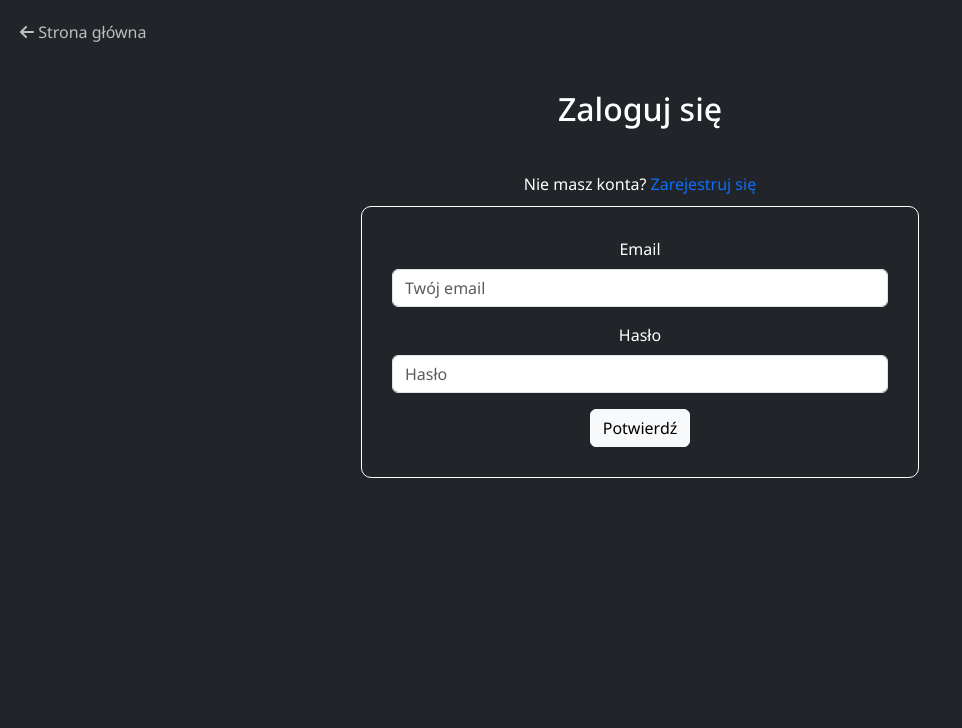
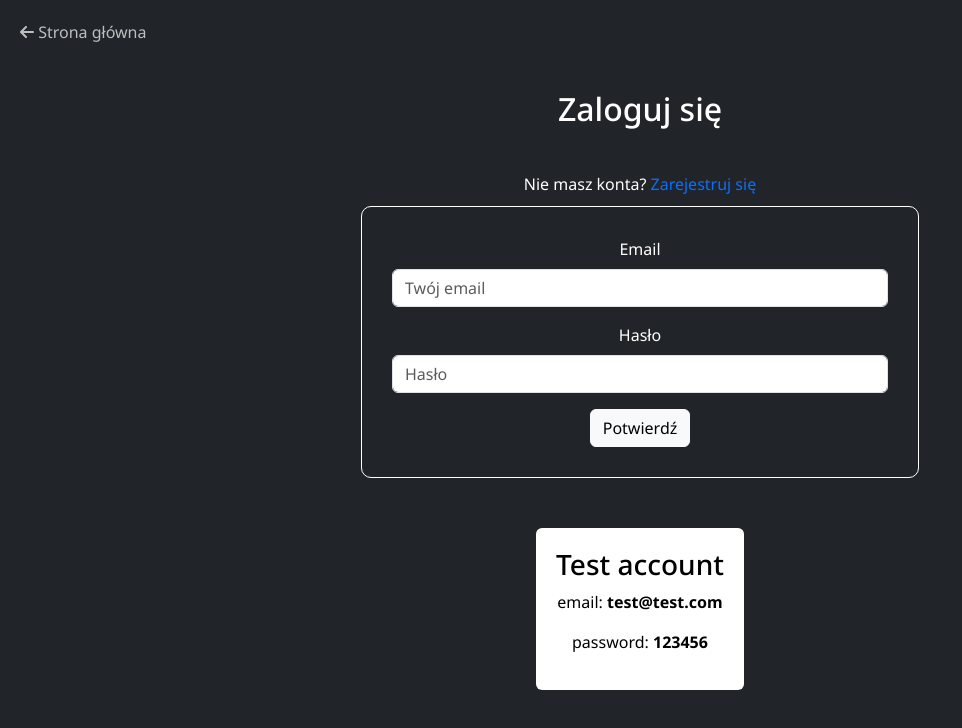
Before and after one commit to JakubCukrowski/Cookbook, a React (Create React App) app: page /signin in a window 1280 px wide. Shown: the top 728 px of the page, without its empty margins (0-962 px from the left). Built offline with nearby package versions, Linux system fonts and the light colour scheme; no server answers; the database is empty.

Commit message:
Div with test credentials added

```diff
--- a/src/components/user_credenitals/SignIn.jsx
+++ b/src/components/user_credenitals/SignIn.jsx
@@ -60,7 +60,7 @@ export const SignIn = () => {
         navigate("/dashboard");
       } catch (error) {
         if (error.message === "Firebase: Error (auth/invalid-email).") {
-          setCredentialsErrors((prev) => {
+          setCredentialsErrors(() => {
             return {
               email: true,
               password: true,
@@ -143,6 +143,11 @@ export const SignIn = () => {
             Potwierdź
           </Button>
         </StyledForm>
+        <div style={{backgroundColor: "white", color: "black", padding: 20, borderRadius: 6}}>
+          <h3>Test account</h3>
+          <p>email: <strong>test@test.com</strong></p>
+          <p>password: <strong>123456</strong></p>
+        </div>
       </FlexContainer>
     </StyledSignSection>
   );
```
